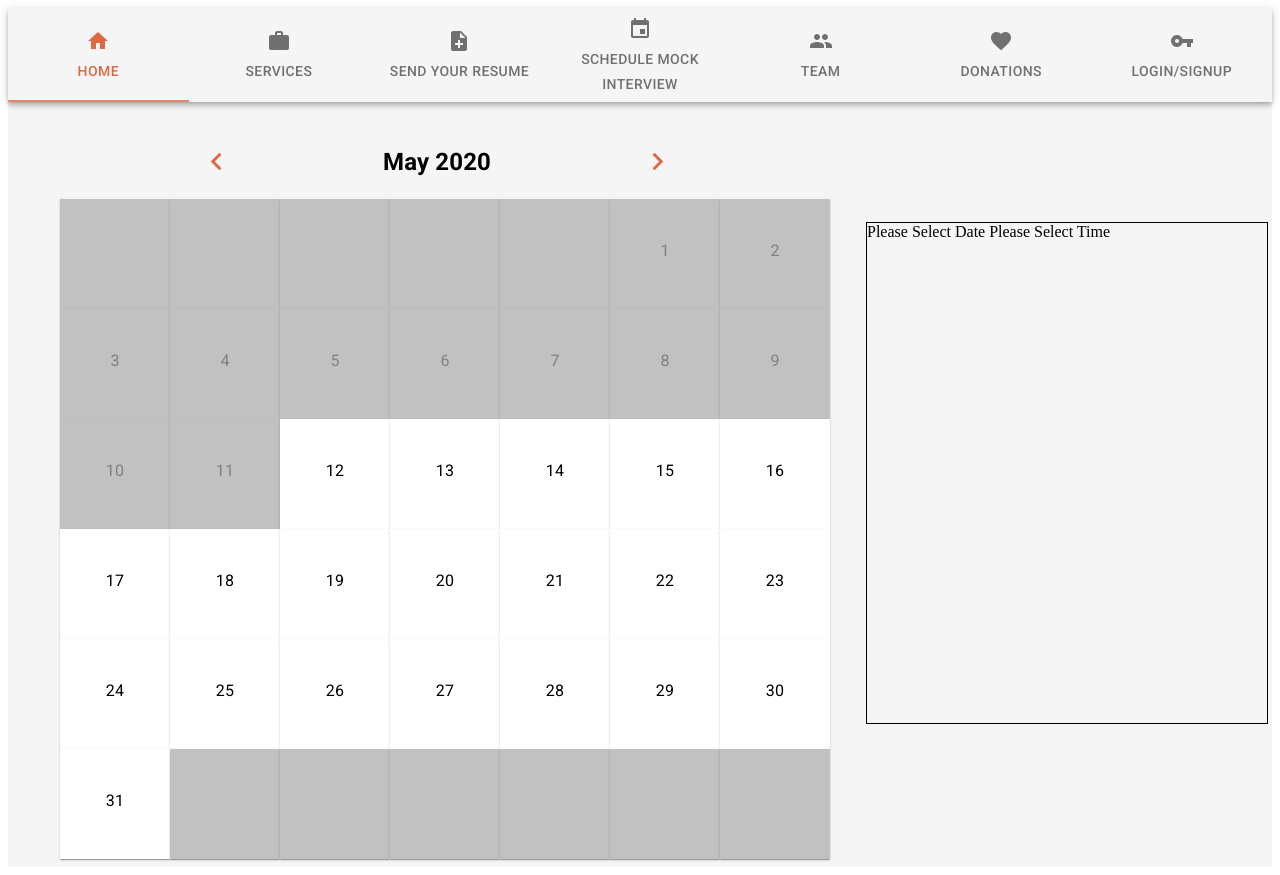
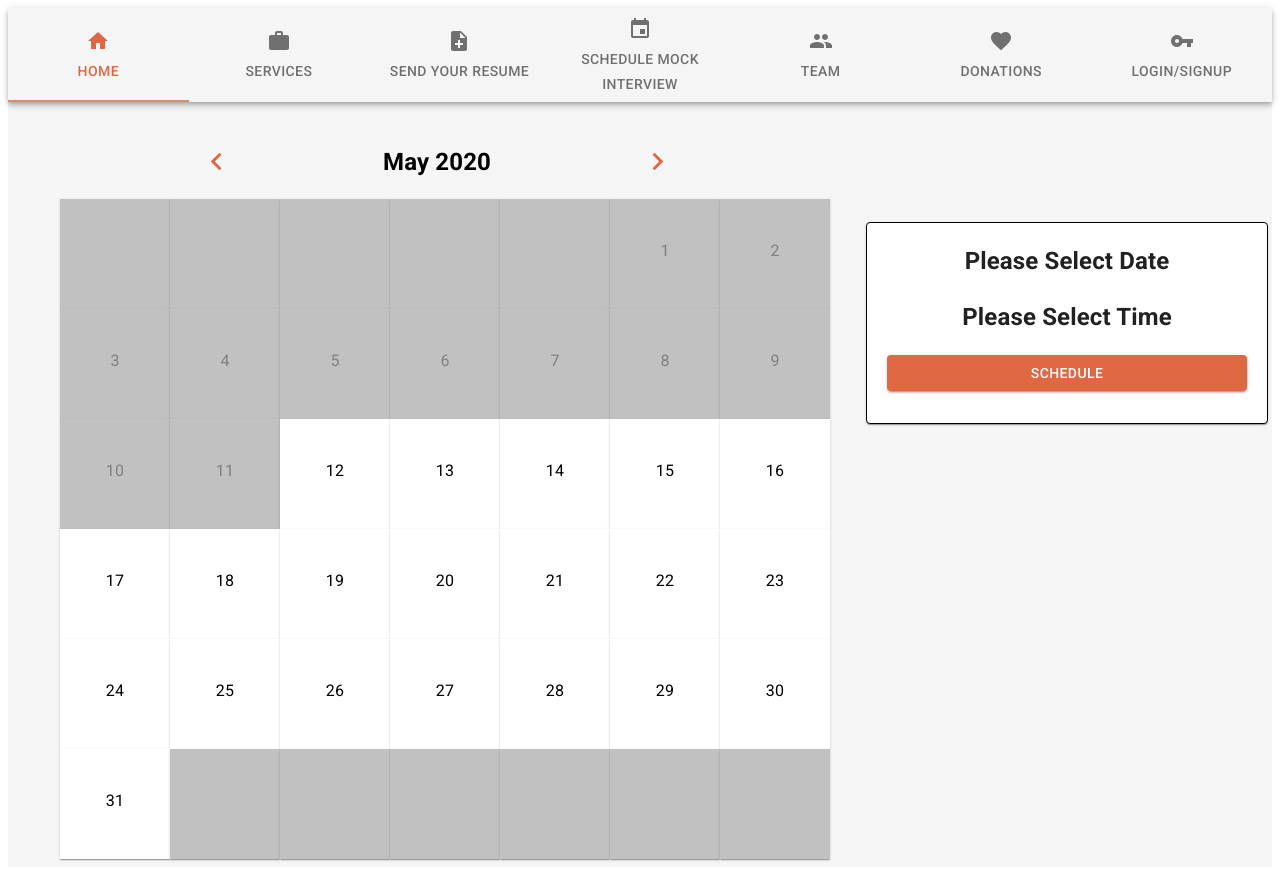
Before and after one commit to MarkVincentGo/ResumeRoasters, a React app: page / in a window 1280 px wide. Built offline with nearby package versions, Linux system fonts and the light colour scheme.

Commit message:
Style the time confirm component

```diff
--- a/client/src/Schedule/CalendarChooseTime.jsx
+++ b/client/src/Schedule/CalendarChooseTime.jsx
@@ -53,7 +53,7 @@ const CalendarChooseTime = ({ changeTime, date, modalFn}) => {
   const classes = useStyles();
 
   const handleClickTime = (time) => {
-    changeTime(`${date.month} ${date.day}, ${date.year}`, time);
+    changeTime( date, time);
     modalFn(false)
   }
 
--- a/client/src/Schedule/Schedule.jsx
+++ b/client/src/Schedule/Schedule.jsx
@@ -1,5 +1,6 @@
 import React, { Component } from 'react';
 import Calendar from './Calendar';
+import TimeConfirm from './TimeConfirm'
 
 const style = {
   container: {
@@ -13,7 +14,7 @@ export default class Schedule extends Component {
   constructor() {
     super();
     this.state = {
-      dateSelected: 'Please Select Date',
+      dateSelected: null,
       timeSelected: 'Please Select Time',
     }
     this.changeScheduledTime = this.changeScheduledTime.bind(this);
@@ -28,12 +29,7 @@ export default class Schedule extends Component {
     return (
       <div style={style.container}>
         <Calendar changeTime={this.changeScheduledTime} />
-        <div style={{
-          height: 500,
-          width: 400,
-          border: '1px solid black',
-          marginTop: 120,
-        }}>{dateSelected} {timeSelected}</div>
+        <TimeConfirm dateSelected={dateSelected} timeSelected={timeSelected}/>
       </div>
     )
   }
--- /dev/null
+++ b/client/src/Schedule/TimeConfirm.jsx
@@ -0,0 +1,41 @@
+import React from 'react';
+import Paper from '@material-ui/core/Paper';
+import { Typography, makeStyles } from '@material-ui/core';
+import Button from '@material-ui/core/Button'
+
+const useStyles = makeStyles({
+  container: {
+    height: 200,
+    width: 400,
+    border: '1px solid black',
+    marginTop: 120,
+    textAlign: 'center',
+  },
+  scheduleButton: {
+    width: '90%'
+  }
+})
+
+const months = ['January', 'February', 'March', 'April', 'May', 'June', 'July', 'August', 'September', 'October', 'November', 'December']
+
+const TimeConfirm = ({ dateSelected, timeSelected}) => {
+  const classes = useStyles()
+  return (
+    <Typography component="div">
+      <Paper className={classes.container}>
+        <h2>
+          {!dateSelected ?
+          'Please Select Date' :
+          `${months[dateSelected.month]}
+          ${dateSelected.day}
+          ${dateSelected.year}`
+          }
+        </h2>
+        <h2>{`${timeSelected}`}</h2>
+        <Button className={classes.scheduleButton} variant="contained" color="primary">Schedule</Button>
+      </Paper>
+    </Typography>
+  )
+}
+
+export default TimeConfirm
```
